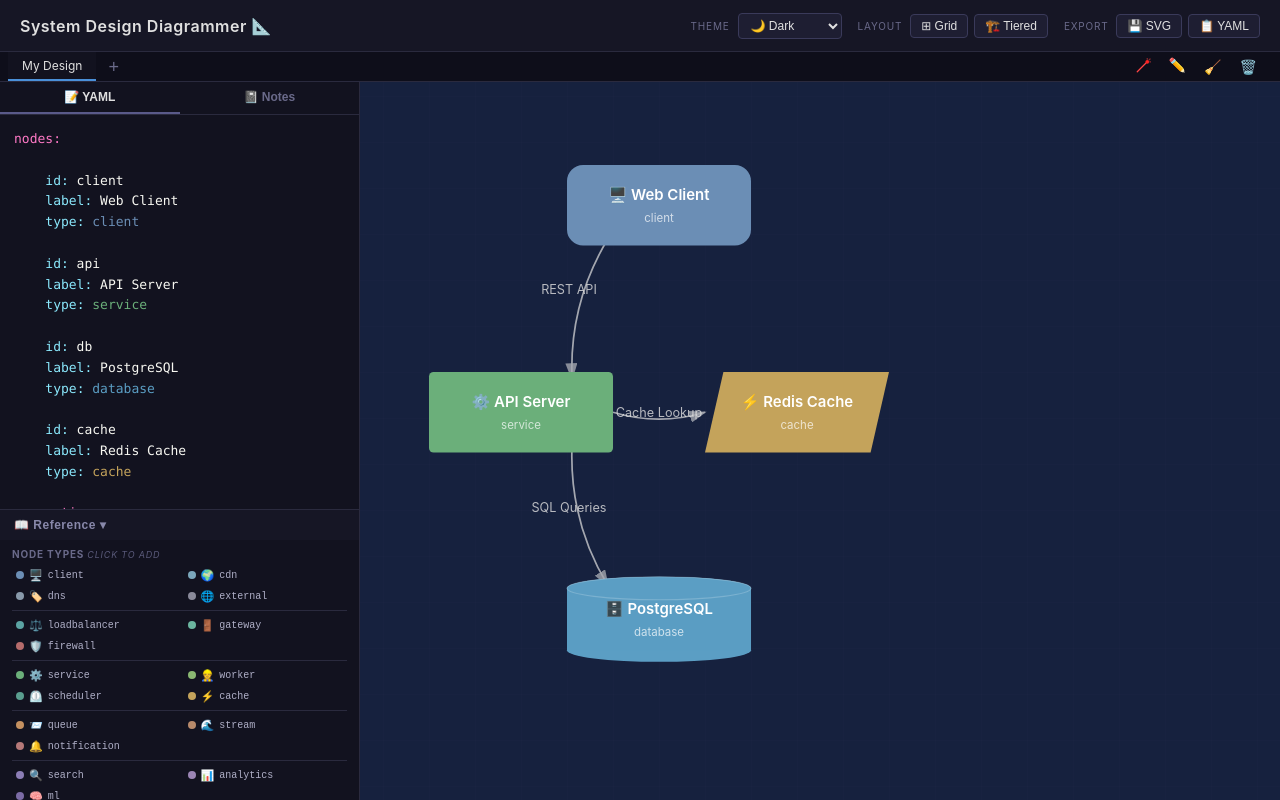
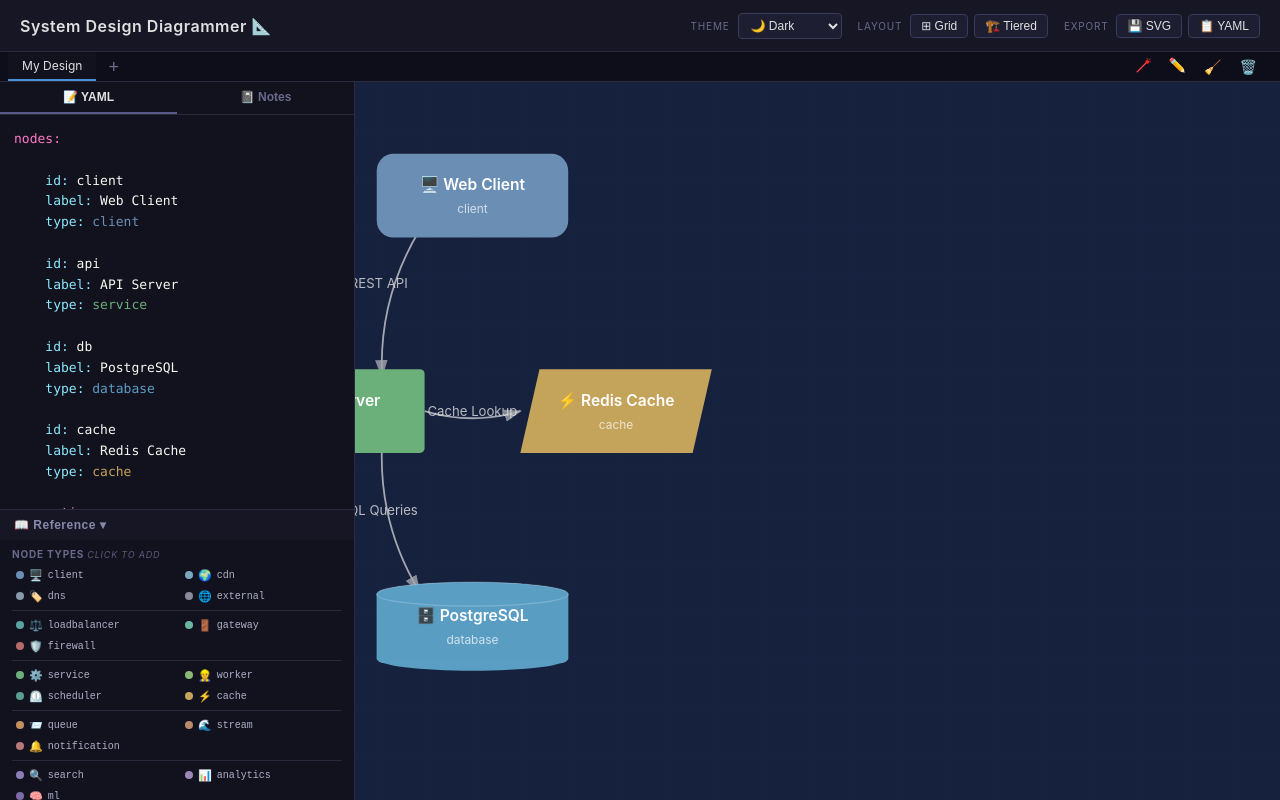
Before and after one commit to vineeththomasalex/architecture-diagrammer, a React (Vite) app: page / in a window 1280 px wide. Built offline with nearby package versions, Linux system fonts and the light colour scheme.

Commit message:
Resizable side panel overlay with collapse/expand, canvas always full width

```diff
--- a/src/App.css
+++ b/src/App.css
@@ -30,6 +30,7 @@
   display: flex;
   flex: 1;
   min-height: 0;
+  position: relative;
 }
 
 /* ---- Tab Bar ---- */
@@ -198,13 +199,54 @@
 }
 
 /* ---- Editor Panel ---- */
+.editor-wrapper {
+  position: absolute;
+  top: 0;
+  left: 0;
+  bottom: 0;
+  z-index: 10;
+  display: flex;
+}
+
 .editor-panel {
-  width: 360px;
-  min-width: 300px;
+  flex: 1;
   display: flex;
   flex-direction: column;
   background: #12121f;
   border-right: 1px solid #2a2a3e;
+}
+
+.resize-handle {
+  width: 5px;
+  cursor: col-resize;
+  background: transparent;
+  flex-shrink: 0;
+  transition: background 0.15s;
+}
+
+.resize-handle:hover,
+.resize-handle:active {
+  background: rgba(138, 138, 255, 0.3);
+}
+
+.panel-expand-btn {
+  position: absolute;
+  top: 8px;
+  left: 8px;
+  z-index: 10;
+  background: #1e1e32;
+  border: 1px solid #3a3a5a;
+  color: #e0e0e0;
+  font-size: 16px;
+  padding: 6px 10px;
+  border-radius: 6px;
+  cursor: pointer;
+  transition: all 0.15s;
+}
+
+.panel-expand-btn:hover {
+  background: #2a2a45;
+  border-color: #5a5a8a;
 }
 
 .editor-header {
--- a/src/App.tsx
+++ b/src/App.tsx
@@ -72,6 +72,9 @@ function App() {
   const [editorTab, setEditorTab] = useState<'yaml' | 'notes'>('yaml');
   const [drawMode, setDrawMode] = useState<'none' | 'pencil' | 'eraser' | 'laser'>('none');
   const [penColor, setPenColor] = useState('#e0e0e0');
+  const [panelWidth, setPanelWidth] = useState(360);
+  const [panelCollapsed, setPanelCollapsed] = useState(false);
+  const isResizing = useRef(false);
   const svgRef = useRef<SVGSVGElement | null>(null);
   const initialLayoutDone = useRef(false);
   const saveTimer = useRef<ReturnType<typeof setTimeout> | null>(null);
@@ -550,7 +553,46 @@ function App() {
         </div>
       </div>
       <main className="app-main">
-        <YamlEditor value={yaml} onChange={setYaml} error={parseError} highlightLines={highlightLines} flashLines={flashLines} onAddNode={handleAddNode} onAddConnection={handleAddConnection} notes={notes} onNotesChange={setNotes} activeEditorTab={editorTab} onEditorTabChange={setEditorTab} />
+        {!panelCollapsed && (
+          <div className="editor-wrapper" style={{ width: panelWidth }}>
+            <YamlEditor value={yaml} onChange={setYaml} error={parseError} highlightLines={highlightLines} flashLines={flashLines} onAddNode={handleAddNode} onAddConnection={handleAddConnection} notes={notes} onNotesChange={setNotes} activeEditorTab={editorTab} onEditorTabChange={setEditorTab} />
+            <div
+              className="resize-handle"
+              onPointerDown={(e) => {
+                e.preventDefault();
+                isResizing.current = true;
+                const startX = e.clientX;
+                const startWidth = panelWidth;
+                const handleMove = (me: PointerEvent) => {
+                  if (!isResizing.current) return;
+                  const newWidth = startWidth + (me.clientX - startX);
+                  if (newWidth < 150) {
+                    setPanelCollapsed(true);
+                    isResizing.current = false;
+                  } else {
+                    setPanelWidth(Math.max(200, Math.min(700, newWidth)));
+                  }
+                };
+                const handleUp = () => {
+                  isResizing.current = false;
+                  window.removeEventListener('pointermove', handleMove);
+                  window.removeEventListener('pointerup', handleUp);
+                };
+                window.addEventListener('pointermove', handleMove);
+                window.addEventListener('pointerup', handleUp);
+              }}
+            />
+          </div>
+        )}
+        {panelCollapsed && (
+          <button
+            className="panel-expand-btn"
+            onClick={() => setPanelCollapsed(false)}
+            title="Show editor panel"
+          >
+            ☰
+          </button>
+        )}
         <DiagramCanvas
           data={diagram}
           theme={theme}
```
